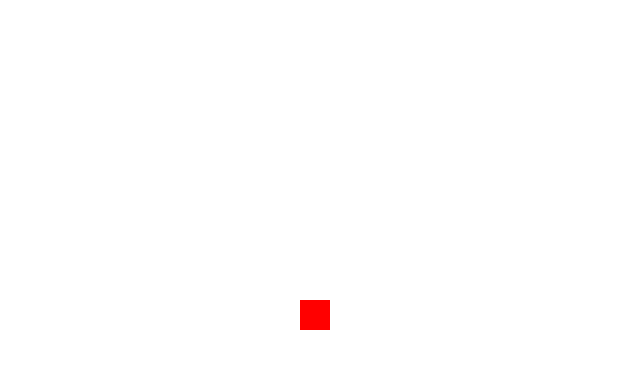
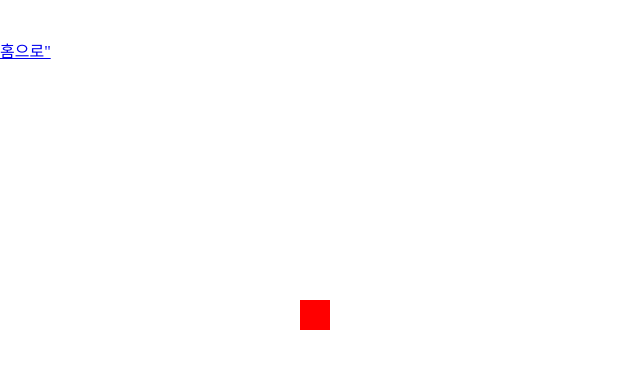
Before and after one commit to kdshome/kds, a plain HTML site: page 마우스.html in a window 1280 px wide. Shown: the whole page, without its empty margins (0-640 px from the left). Drawn offline with Linux system fonts and the light colour scheme.

Commit message:
Update 마우스.html
[up]test

```diff
--- a/마우스.html
+++ b/마우스.html
@@ -7,6 +7,9 @@
     </style>
   </head>
   <body>
+    <br>
+   <h2></h2></ㅗ2> <a href="./index.html">홈으로"</a></h2>
+    <br>
     <div id="rect"></div>
     <script type="text/javascript">
       //up38 right39 down40 left 37;
```
